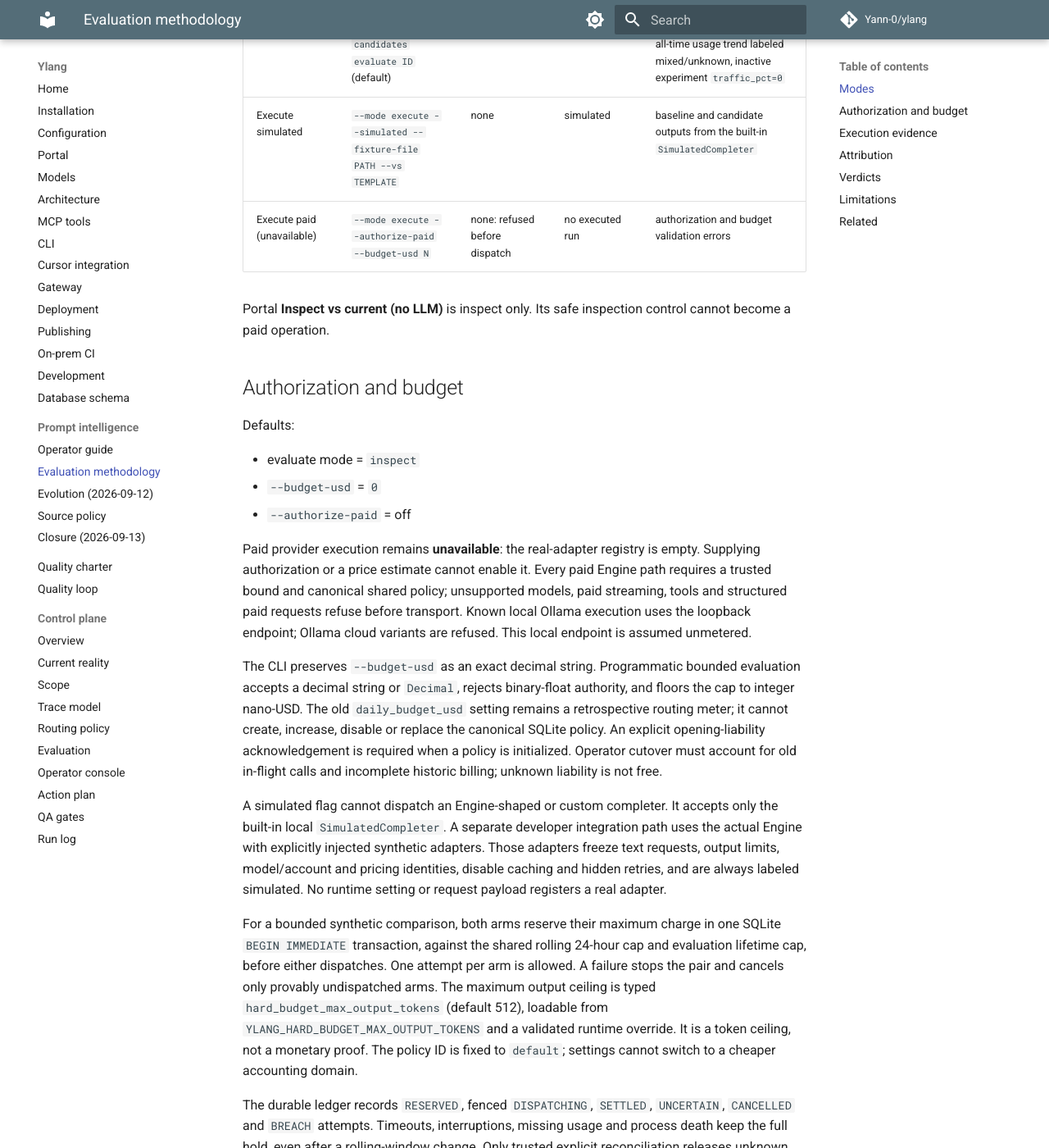
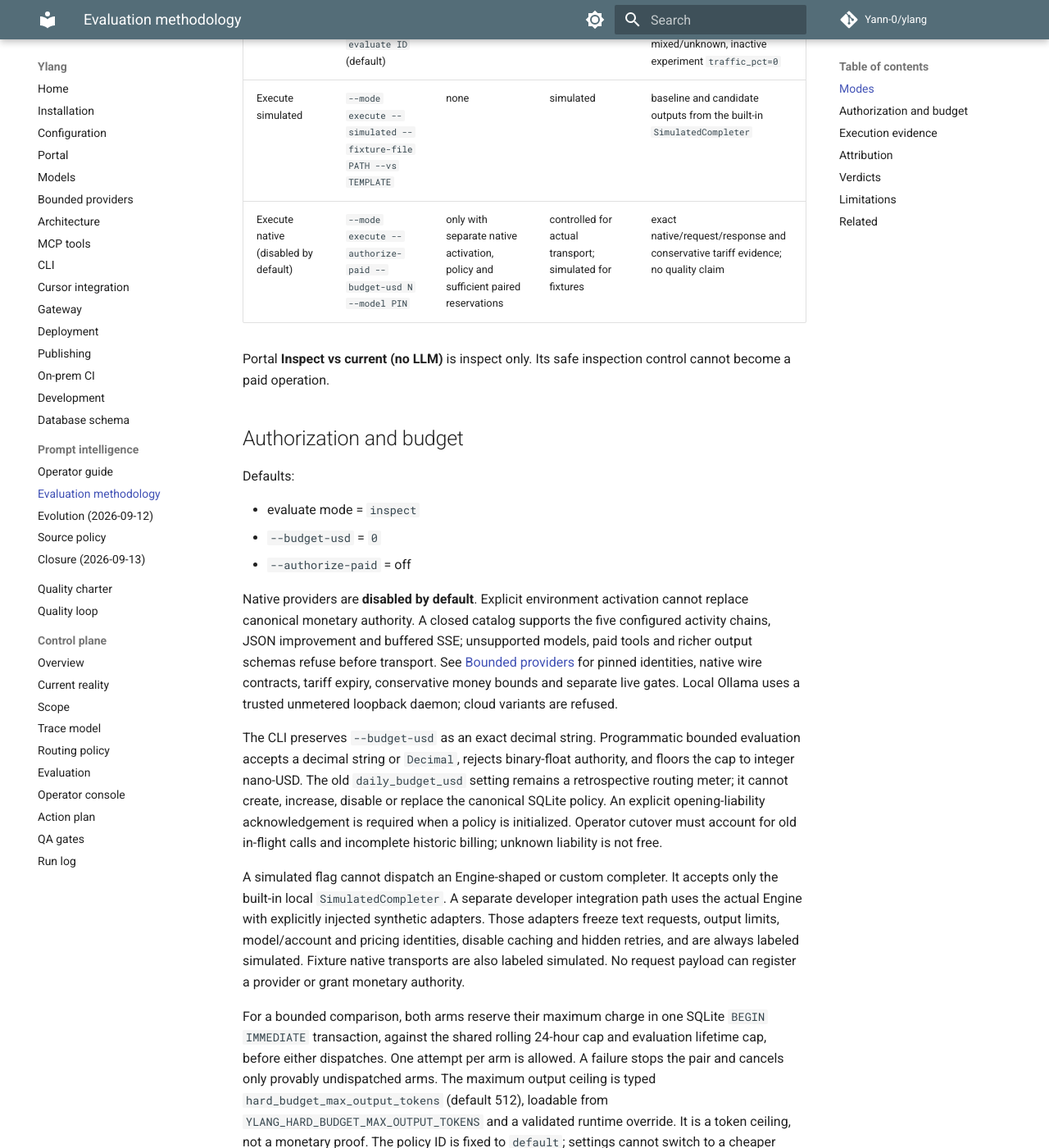
Before and after one commit to Yann-0/ylang, an MkDocs documentation site: the page built from docs/evaluation-methodology.md, in a window 1280 px wide and 1400 px high, scrolled down 377 px. Shown: the whole window at 82% size. Built offline with MkDocs 1.6.1 and Material for MkDocs 9.7.7, drawn with Linux system fonts in a browser that asks for light colours; comment, search, counter and statistics services are not loaded; some of the changed text lies outside the part shown.

Commit message:
Document native provider bounds activation and evidence limits

```diff
--- a/docs/evaluation-methodology.md
+++ b/docs/evaluation-methodology.md
@@ -1,7 +1,7 @@
 # Evaluation methodology
 
-Ylang separates **inspection**, **observational trends**, and **simulated
-execution**. A working runner does not prove a prompt is better.
+Ylang separates **inspection**, **observational trends**, **simulated
+execution**, and separately authorized **controlled execution**. A working runner does not prove a prompt is better.
 
 ## Modes
 
@@ -9,7 +9,7 @@ execution**. A working runner does not prove a prompt is better.
 |------|---------|------------|----------------|----------------|
 | Inspect | `ylang prompts candidates evaluate ID` (default) | none | observational | static risk/quality, body diff, all-time usage trend labeled mixed/unknown, inactive experiment `traffic_pct=0` |
 | Execute simulated | `--mode execute --simulated --fixture-file PATH --vs TEMPLATE` | none | simulated | baseline and candidate outputs from the built-in `SimulatedCompleter` |
-| Execute paid (unavailable) | `--mode execute --authorize-paid --budget-usd N` | none: refused before dispatch | no executed run | authorization and budget validation errors |
+| Execute native (disabled by default) | `--mode execute --authorize-paid --budget-usd N --model PIN` | only with separate native activation, policy and sufficient paired reservations | controlled for actual transport; simulated for fixtures | exact native/request/response and conservative tariff evidence; no quality claim |
 
 Portal **Inspect vs current (no LLM)** is inspect only. Its safe inspection
 control cannot become a paid operation.
@@ -22,12 +22,13 @@ Defaults:
 - `--budget-usd` = `0`
 - `--authorize-paid` = off
 
-Paid provider execution remains **unavailable**: the real-adapter registry is
-empty. Supplying authorization or a price estimate cannot enable it. Every paid
-Engine path requires a trusted bound and canonical shared policy; unsupported
-models, paid streaming, tools and structured paid requests refuse before
-transport. Known local Ollama execution uses the loopback endpoint; Ollama cloud
-variants are refused. This local endpoint is assumed unmetered.
+Native providers are **disabled by default**. Explicit environment activation
+cannot replace canonical monetary authority. A closed catalog supports the five
+configured activity chains, JSON improvement and buffered SSE; unsupported
+models, paid tools and richer output schemas refuse before transport. See
+[Bounded providers](bounded-providers.md) for pinned identities, native wire
+contracts, tariff expiry, conservative money bounds and separate live gates.
+Local Ollama uses a trusted unmetered loopback daemon; cloud variants are refused.
 
 The CLI preserves `--budget-usd` as an exact decimal string. Programmatic bounded
 evaluation accepts a decimal string or `Decimal`, rejects binary-float authority,
@@ -42,9 +43,9 @@ accepts only the built-in local `SimulatedCompleter`. A separate developer
 integration path uses the actual Engine with explicitly injected synthetic
 adapters. Those adapters freeze text requests, output limits, model/account and
 pricing identities, disable caching and hidden retries, and are always labeled
-simulated. No runtime setting or request payload registers a real adapter.
+simulated. Fixture native transports are also labeled simulated. No request payload can register a provider or grant monetary authority.
 
-For a bounded synthetic comparison, both arms reserve their maximum charge in
+For a bounded comparison, both arms reserve their maximum charge in
 one SQLite `BEGIN IMMEDIATE` transaction, against the shared rolling 24-hour cap
 and evaluation lifetime cap, before either dispatches. One attempt per arm is
 allowed. A failure stops the pair and cancels only provably undispatched arms.
@@ -71,17 +72,17 @@ domain must share this canonical database and compatible code. Separate
 databases and external provider calls cannot share its aggregate limit.
 
 Private history is not replayed. Execution uses only operator-supplied fixture
-text. No supported adapter makes a real provider request. Provider certification,
-trusted token/price upper bounds and separately approved provider conformance
-checks remain the next gate before real paid evaluation.
+text. Native conformance and paid canaries were not run by offline qualification;
+they require separate approval. Authentication flags alone cannot authorize a
+model whose tariff has expired or a request without reserved capacity.
 
 ## Execution evidence
 
-Each attempted simulated run retains per-arm `success`, actual `model_used`,
+Each attempted run retains per-arm `success`, actual `model_used`,
 `trace_id` when supplied, tokens, cost, latency, normalized error, and raw
 reported error in `evaluator_json.arms`. The top-level `model` remains the
 requested model; it does not replace actual response identities. Unavailable
-effective generation settings and trace identifiers remain unknown for the built-in simulator. Bounded synthetic arms retain their exact configuration, reservation, integer charge and pricing/request identity. Unknown bounded cost stays null in arm evidence; the top-level cost contains known charges only and `billing_total_known` states whether the total is complete.
+effective generation settings and trace identifiers remain unknown for the built-in simulator. Bounded synthetic arms retain their exact configuration, reservation, integer charge and pricing/request identity. Unknown bounded cost stays null in arm evidence. Native amounts are conservative tariff upper liabilities: `cost_is_upper_bound=true`, `billing_total_known=false`; `billing_upper_bound_known` identifies complete terminal liability evidence. Native usage `cost_actual` stays null. Synthetic exact charge evidence retains its existing classification.
 
 Explicit completion success determines the operational status. A failed
 completion with empty error text remains a failure; an empty output does not
@@ -149,7 +150,7 @@ Inconclusive is a valid outcome.
 - No LLM-as-judge. No automatic promotion from any verdict.
 - Live provider execution and quality improvement are **not** demonstrated by
   CI or by the simulator.
-- The ledger and output contract are qualified with synthetic adapters only. No real provider pricing, billing or wire limit is certified.
+- The ledger and native wire/output contracts are qualified with offline transports. Real account availability, invoice pricing and provider conformance remain unverified.
 - Abrupt termination can leave durable dispatch intent requiring explicit reconciliation; a timer or lease cannot prove an attempt was free.
 - The budget ledger must outlive trace retention. Under an initialized policy, database triggers protect linked usage rows and nonzero legacy-cost rows from deletion on ordinary connections, even with foreign keys disabled. Monetary cost/time fields become immutable; trace payload fields can still be redacted. Deletion protection is conservative at every age until an explicit monetary archival procedure is provided. Backups, migrations, policy activation and any update of the running application require an explicit operator procedure.
 - Ylang provider USD and account-wide Codex subscription quota are separate controls.
--- a/mkdocs.yml
+++ b/mkdocs.yml
@@ -66,6 +66,7 @@ nav:
   - Configuration: configuration.md
   - Portal: portal.md
   - Models: models.md
+  - Bounded providers: bounded-providers.md
   - Architecture: architecture.md
   - MCP tools: mcp-tools.md
   - CLI: cli.md
```
Also changed, not shown: CHANGELOG.md (+4 -2 lines), docs/architecture.md (+12 -2 lines), docs/bounded-providers.md (added, +152 -0 lines), docs/configuration.md (+11 -0 lines), docs/gateway.md (+7 -0 lines).
